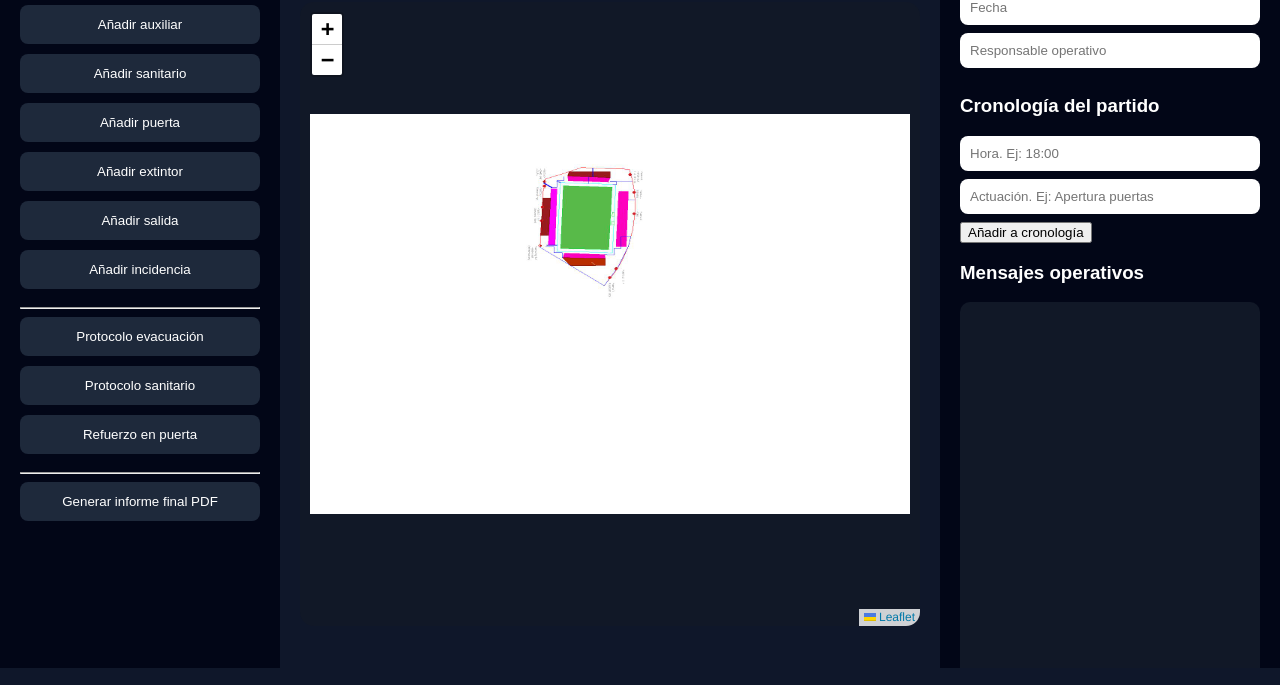
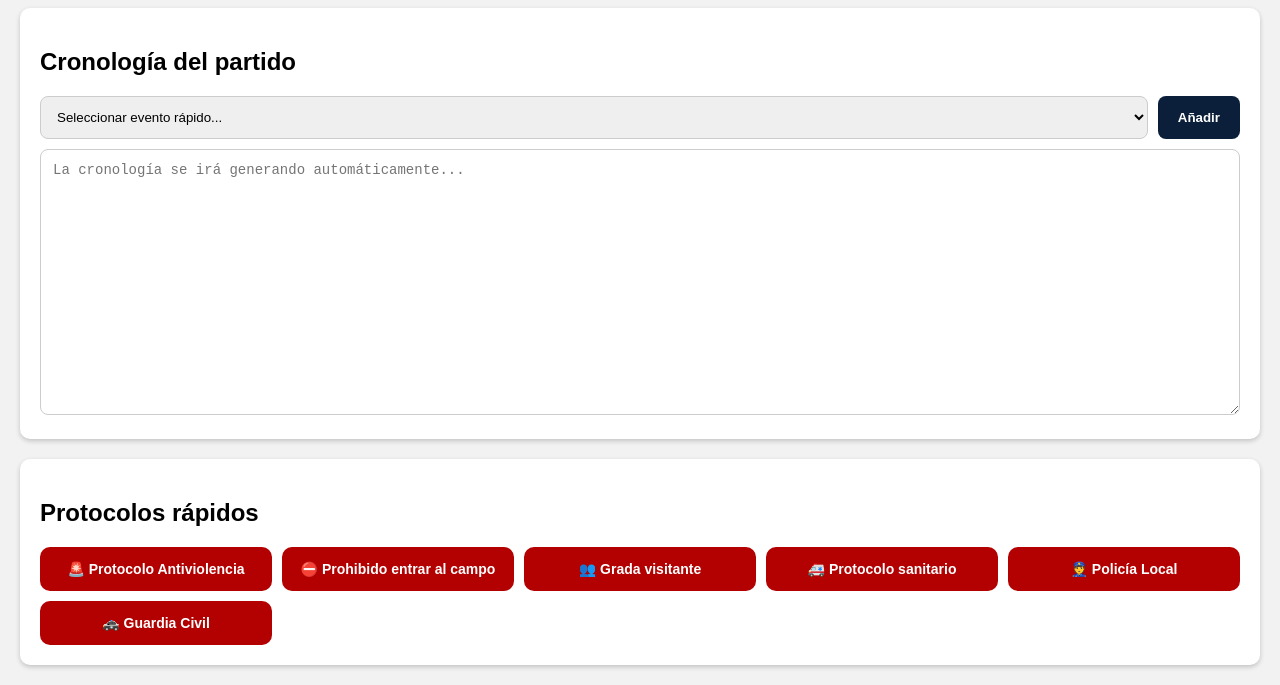
Before and after one commit to rldquero/pau-estadio, a website: page public/index.html in a window 1280 px wide. Shown: the part 132-817 px from the top of the page. Drawn offline with nearby package versions, Linux system fonts and the light colour scheme.

Commit message:
Nueva cronologia y protocolos

```diff
--- a/public/index.html
+++ b/public/index.html
@@ -3,74 +3,147 @@
 <head>
 <meta charset="UTF-8">
 <meta name="viewport" content="width=device-width, initial-scale=1.0">
+
 <title>PAU ESTADIO</title>
 
-  <link rel="stylesheet" href="https://unpkg.com/leaflet/dist/leaflet.css">
 <link rel="stylesheet" href="style.css">
+
 </head>
 
 <body>
 
-  <div class="sidebar">
-    <h2>PAU ESTADIO</h2>
+<h1>PAU ESTADIO</h1>
 
-    <button onclick="modo='vigilante'">Añadir vigilante</button>
-    <button onclick="modo='auxiliar'">Añadir auxiliar</button>
-    <button onclick="modo='sanitario'">Añadir sanitario</button>
-    <button onclick="modo='puerta'">Añadir puerta</button>
-    <button onclick="modo='extintor'">Añadir extintor</button>
-    <button onclick="modo='salida'">Añadir salida</button>
-    <button onclick="modo='incidencia'">Añadir incidencia</button>
+<div class="bloque">
 
-    <hr>
+<h2>Cronología del partido</h2>
 
-    <button onclick="enviarProtocolo('Evacuación')">Protocolo evacuación</button>
-    <button onclick="enviarProtocolo('Sanitario')">Protocolo sanitario</button>
-    <button onclick="enviarProtocolo('Refuerzo en puerta')">Refuerzo en puerta</button>
+<div class="cronologia-rapida">
 
-    <hr>
+<select id="eventoCronologia">
 
-    <button onclick="generarInformeFinal()">Generar informe final PDF</button>
+<option value="">Seleccionar evento rápido...</option>
+
+<option>Apertura de puertas</option>
+<option>Inicio dispositivo preventivo</option>
+<option>Activado protocolo grada visitante</option>
+<option>Incidencia acceso puerta 1</option>
+<option>Incidencia acceso puerta 2</option>
+<option>Incidencia acceso puerta 3</option>
+<option>Se recibe fotografía</option>
+<option>Inicio del partido</option>
+<option>Atención sanitaria grada norte</option>
+<option>Atención sanitaria grada sur</option>
+<option>Atención sanitaria grada visitante</option>
+<option>Intervención seguridad privada</option>
+<option>Intervención Policía Local</option>
+<option>Intervención Guardia Civil</option>
+<option>Activado protocolo evacuación parcial</option>
+<option>Lanzamiento de objetos</option>
+<option>Invasión de terreno de juego</option>
+<option>Parada temporal del partido</option>
+<option>Reanudación del partido</option>
+<option>Finalización del partido</option>
+<option>Salida escalonada del público</option>
+<option>Cierre del dispositivo</option>
+
+</select>
+
+<button type="button" onclick="añadirCronologia()">
+Añadir
+</button>
+
 </div>
 
-  <div class="content">
-    <h1>Plano operativo del estadio</h1>
-    <p id="modoTexto">Selecciona un tipo de punto y haz clic en el plano.</p>
-    <div id="map"></div>
+<textarea
+id="cronologia"
+rows="15"
+placeholder="La cronología se irá generando automáticamente..."
+></textarea>
+
 </div>
 
-  <div class="panel">
-    <h3>Datos del partido</h3>
-    <input id="partidoNombre" placeholder="Partido / evento">
-    <input id="fechaPartido" placeholder="Fecha">
-    <input id="responsablePartido" placeholder="Responsable operativo">
+<div class="bloque">
 
-    <h3>Cronología del partido</h3>
-    <input id="horaCronologia" placeholder="Hora. Ej: 18:00">
-    <input id="textoCronologia" placeholder="Actuación. Ej: Apertura puertas">
-    <button onclick="agregarCronologia()">Añadir a cronología</button>
-    <div id="cronologia"></div>
+<h2>Protocolos rápidos</h2>
 
-    <h3>Mensajes operativos</h3>
-    <div id="mensajes"></div>
+<div class="protocolos-grid">
 
-    <input id="mensajeInput" placeholder="Escribir mensaje...">
-    <button onclick="enviarMensaje()">Enviar texto</button>
+<button type="button"
+onclick="añadirProtocolo('Activado protocolo antiviolencia')">
+🚨 Protocolo Antiviolencia
+</button>
+<button type="button"
+onclick="añadirProtocolo('Prohibido entrar al terreno de juego')">
+⛔ Prohibido entrar al campo
+</button>
 
-    <label class="fileBtn">
-      Enviar foto
-      <input type="file" accept="image/*" onchange="enviarArchivo(event,'foto')" hidden>
-    </label>
+<button type="button"
+onclick="añadirProtocolo('Activado protocolo grada visitante')">
+👥 Grada visitante
+</button>
 
-    <label class="fileBtn">
-      Enviar vídeo
-      <input type="file" accept="video/*" onchange="enviarArchivo(event,'video')" hidden>
-    </label>
+<button type="button"
+onclick="añadirProtocolo('Activado protocolo sanitario')">
+🚑 Protocolo sanitario
+</button>
+
+<button type="button"
+onclick="añadirProtocolo('Aviso a Policía Local')">
+👮 Policía Local
+</button>
+
+<button type="button"
+onclick="añadirProtocolo('Aviso a Guardia Civil')">
+🚓 Guardia Civil
+</button>
+
 </div>
 
-  <script src="https://unpkg.com/leaflet/dist/leaflet.js"></script>
-  <script src="https://cdnjs.cloudflare.com/ajax/libs/jspdf/2.5.1/jspdf.umd.min.js"></script>
-  <script src="app.js"></script>
+</div>
+
+<script>
+
+function añadirCronologia() {
+
+const select = document.getElementById("eventoCronologia");
+const textarea = document.getElementById("cronologia");
+
+if (select.value === "") return;
+
+const ahora = new Date();
+
+const hora = ahora.toLocaleTimeString("es-ES", {
+hour: "2-digit",
+minute: "2-digit"
+});
+
+textarea.value += hora + " - " + select.value + "\n";
+
+textarea.scrollTop = textarea.scrollHeight;
+
+select.value = "";
+
+}
+
+function añadirProtocolo(texto) {
+
+const textarea = document.getElementById("cronologia");
+
+const ahora = new Date();
+
+const hora = ahora.toLocaleTimeString("es-ES", {
+hour: "2-digit",
+minute: "2-digit"
+});
+
+textarea.value += hora + " - " + texto + "\n";
+
+textarea.scrollTop = textarea.scrollHeight;
+
+}
+
+</script>
 
 </body>
 </html>
--- a/public/style.css
+++ b/public/style.css
@@ -1,109 +1,71 @@
 body{
-  margin:0;
-  font-family:Arial;
-  background:#0f172a;
-  color:white;
-  display:flex;
-  height:100vh;
+font-family:Arial, sans-serif;
+background:#f2f2f2;
+margin:0;
+padding:20px;
 }
 
-.sidebar{
-  width:240px;
-  background:#020617;
-  padding:20px;
-  overflow:auto;
+h1{
+background:#0b1f3a;
+color:white;
+padding:20px;
+border-radius:10px;
 }
 
-.sidebar button{
-  width:100%;
-  margin-bottom:10px;
-  padding:12px;
-  background:#1e293b;
-  border:none;
-  color:white;
-  border-radius:8px;
-  cursor:pointer;
+.bloque{
+background:white;
+padding:20px;
+margin-top:20px;
+border-radius:10px;
+box-shadow:0 2px 5px rgba(0,0,0,0.2);
 }
 
-.sidebar button:hover{
-  background:#2563eb;
+textarea{
+width:100%;
+padding:12px;
+border-radius:8px;
+border:1px solid #ccc;
+font-size:14px;
+box-sizing:border-box;
 }
 
-.content{
-  flex:1;
-  padding:20px;
+.cronologia-rapida{
+display:flex;
+gap:10px;
+margin-bottom:10px;
 }
 
-#map{
-  height:78vh;
-  width:100%;
-  background:#111827;
-  border-radius:14px;
-  overflow:hidden;
+.cronologia-rapida select{
+flex:1;
+padding:12px;
+border-radius:8px;
+border:1px solid #ccc;
 }
 
-.panel{
-  width:300px;
-  background:#020617;
-  padding:20px;
-  overflow:auto;
+.cronologia-rapida button{
+background:#0b1f3a;
+color:white;
+border:none;
+padding:12px 20px;
+border-radius:8px;
+cursor:pointer;
+font-weight:bold;
 }
 
-#mensajes{
-  height:65vh;
-  overflow:auto;
-  background:#111827;
-  padding:10px;
-  border-radius:10px;
-  margin-bottom:10px;
+.protocolos-grid{
+display:grid;
+grid-template-columns:repeat(auto-fit,minmax(220px,1fr));
+gap:10px;
+margin-top:10px;
 }
 
-.msg{
-  background:#1e293b;
-  padding:10px;
-  border-radius:8px;
-  margin-bottom:8px;
-  font-size:14px;
+.protocolos-grid button{
+background:#b30000;
+color:white;
+border:none;
+padding:14px;
+border-radius:10px;
+cursor:pointer;
+font-weight:bold;
+font-size:14px;
 }
-
-input{
-  width:100%;
-  padding:10px;
-  margin-bottom:8px;
-  border-radius:8px;
-  border:none;
-}.punto{
-  font-size:26px;
-  background:white;
-  border-radius:50%;
-  width:34px;
-  height:34px;
-  display:flex;
-  align-items:center;
-  justify-content:center;
-  border:2px solid #0f172a;
-}.fileBtn{
-  display:block;
-  width:100%;
-  box-sizing:border-box;
-  text-align:center;
-  margin-top:8px;
-  padding:10px;
-  background:#2563eb;
-  color:white;
-  border-radius:8px;
-  cursor:pointer;
-}
-
-.media{
-  width:100%;
-  max-height:220px;
-  object-fit:contain;
-  margin-top:8px;
-  border-radius:8px;
-  background:#000;
-}.panel input{
-  width:100%;
-  box-sizing:border-box;
-  margin-bottom:8px;
-}
```
Lines whose indentation alone changed are shown as unchanged.
